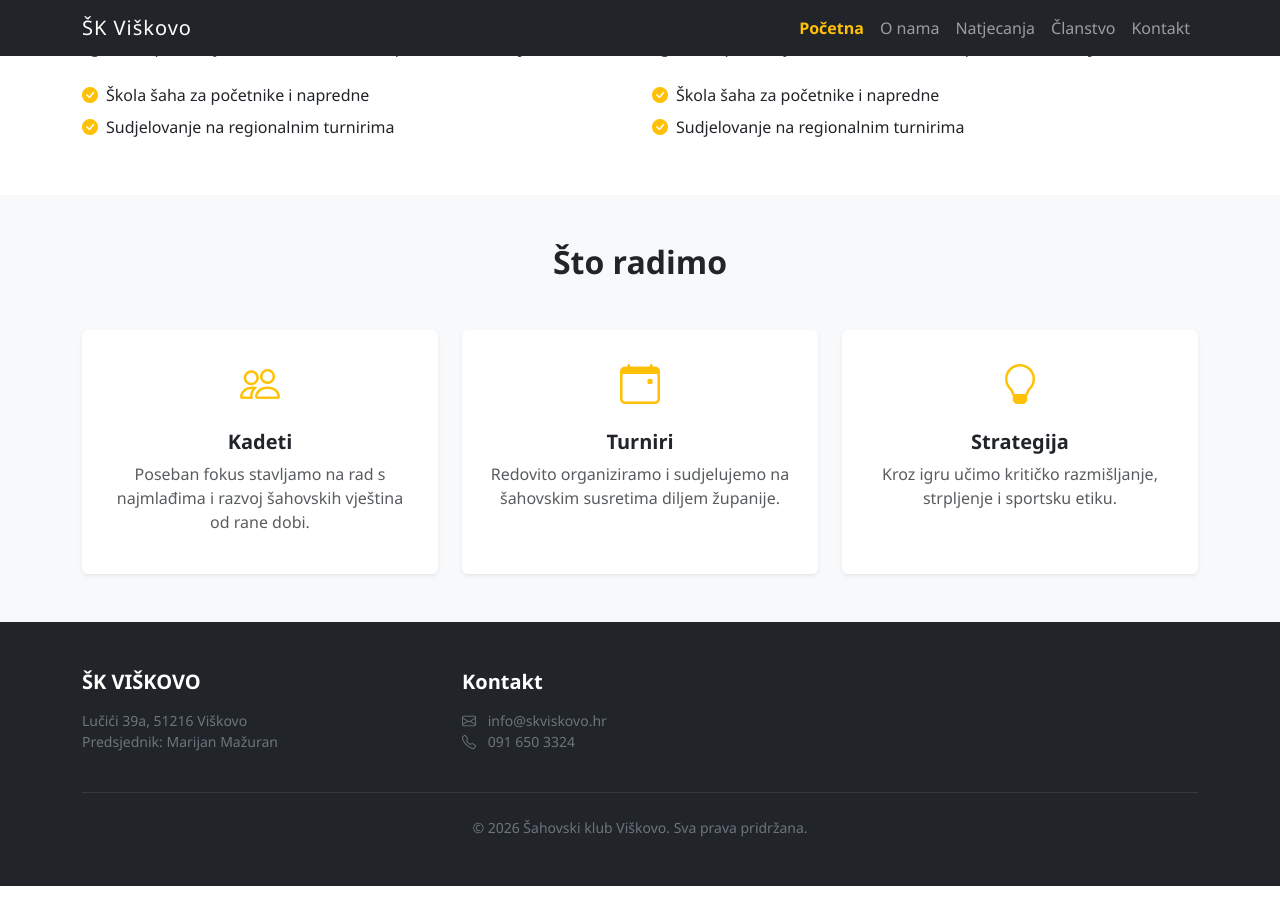
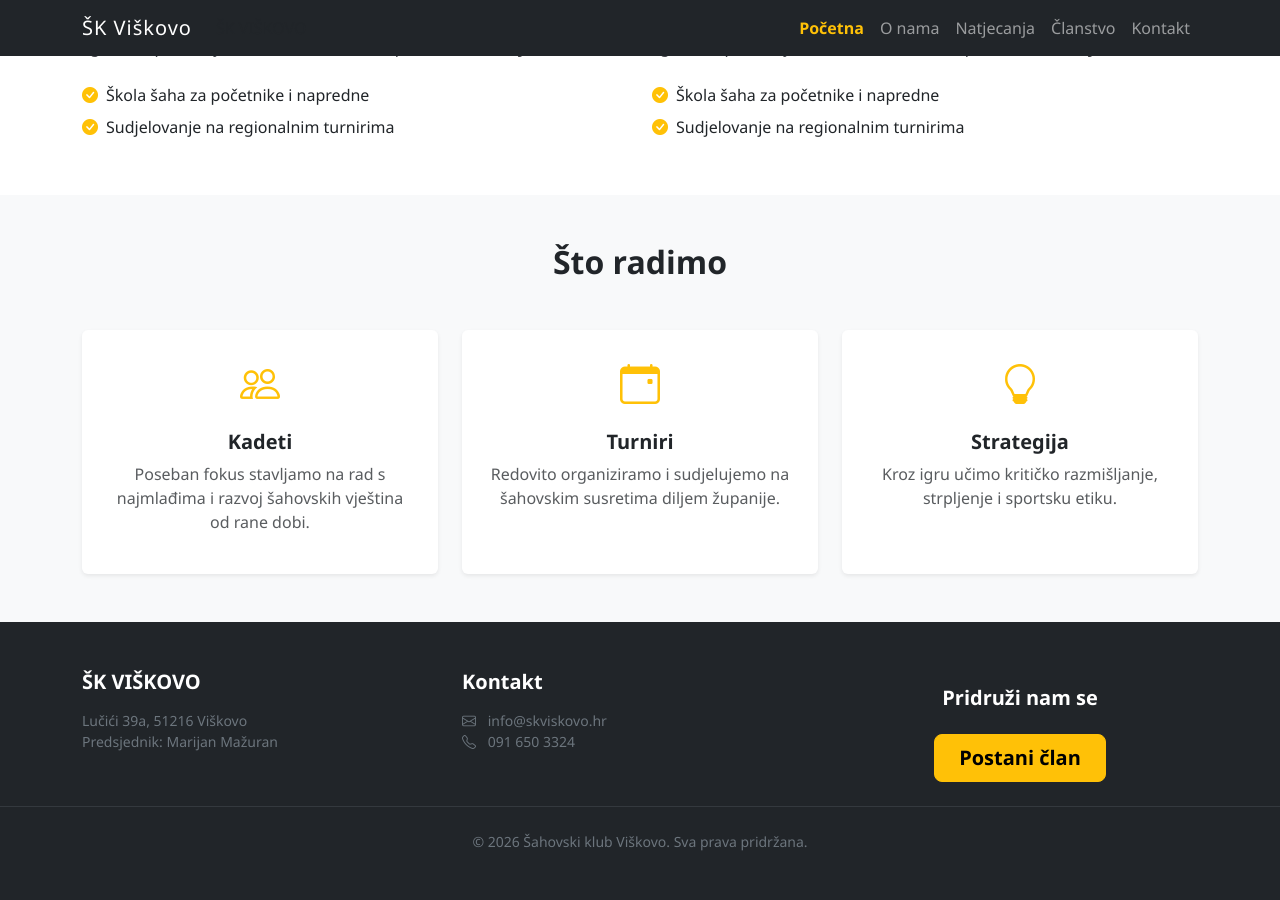
Before and after one commit to skviskovo/skviskovo.hr, a Jekyll site: the page built from index.html, in a window 1280 px wide and 900 px high, scrolled down 873 px. Built offline with Jekyll 4.4.1, drawn with Linux system fonts in a browser that asks for light colours.

Commit message:
Update footer.html

```diff
--- a/_includes/footer.html
+++ b/_includes/footer.html
@@ -13,6 +13,10 @@
     </p>
     </div>
     <div class="col-md-4 text-md-end">
+        <h5 class="fw-bold text-center mb-4 mt-3">Pridruži nam se</h5>
+        <div class="d-flex justify-content-center">
+          <a href="clanstvo.html" class="btn btn-warning btn-lg px-4 fw-bold">Postani član</a></div>
+      </div>
     </div>
 </div>
 <hr class="my-4 border-secondary">
```
